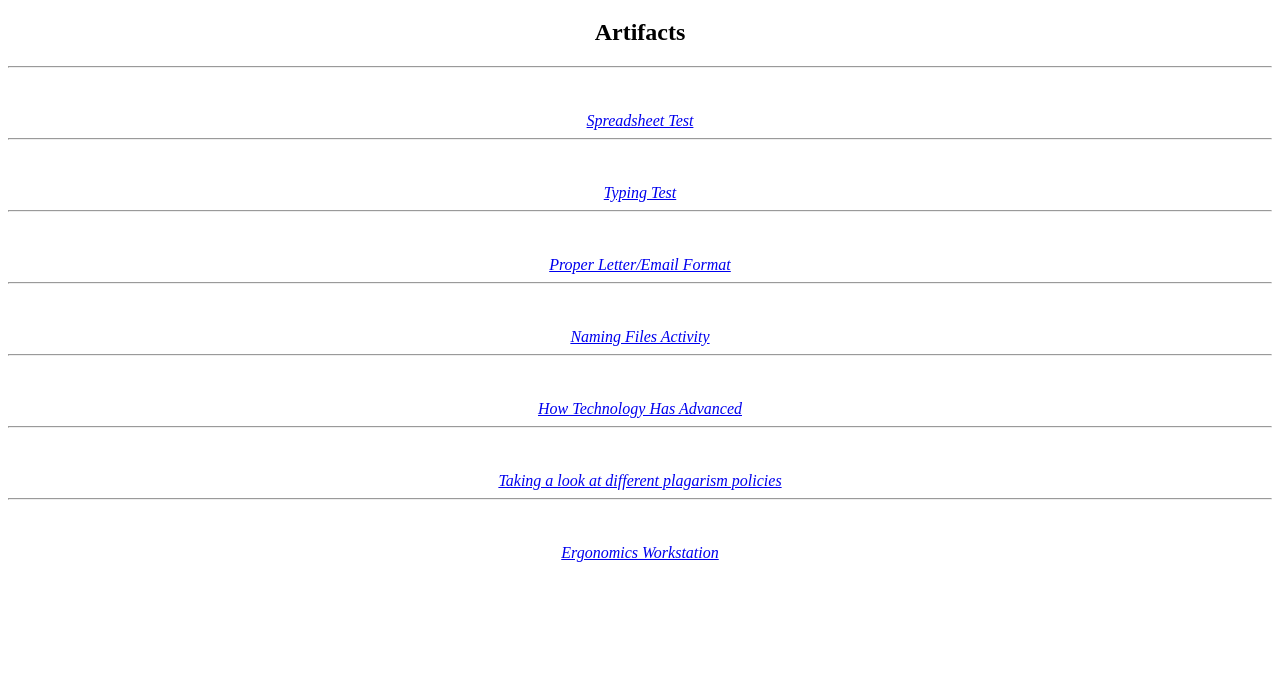
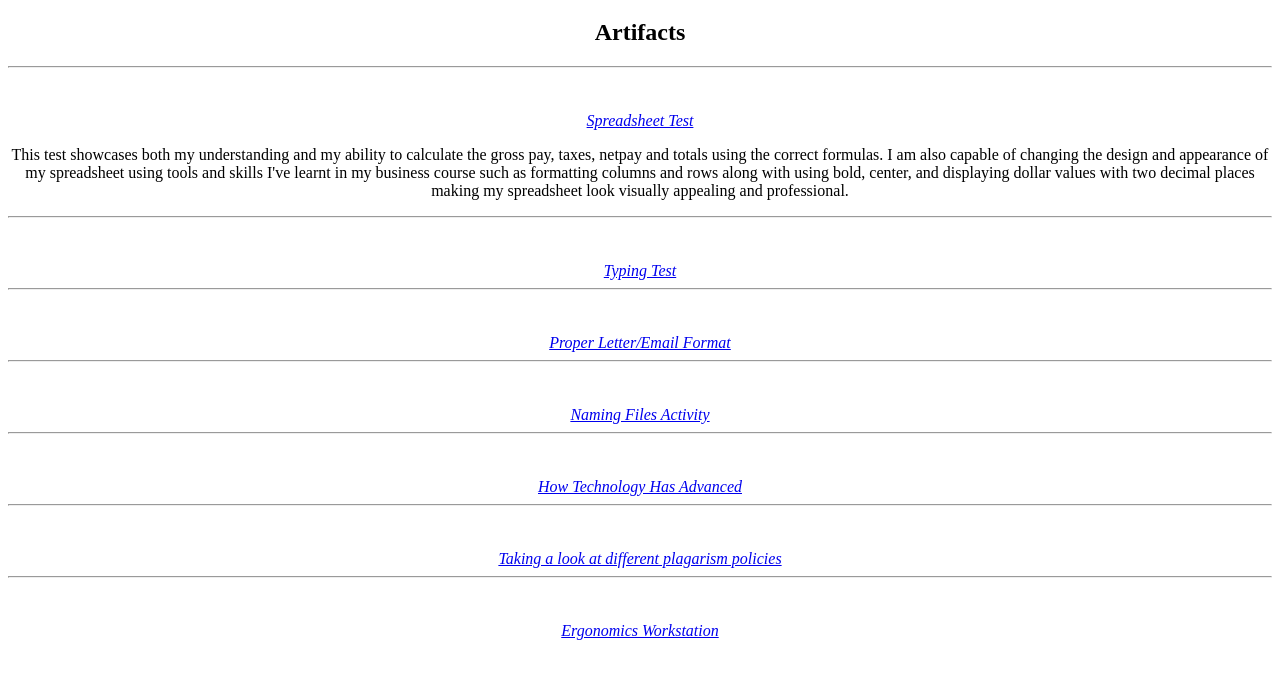
Before and after one commit to LiamD223/Liam-E-Portfolio, a plain HTML site: page Artifacts.htm in a window 1280 px wide. Shown: the part 127-800 px from the top of the page. Drawn offline with Linux system fonts and the light colour scheme.

Commit message:
Update Artifacts.htm

```diff
--- a/Artifacts.htm
+++ b/Artifacts.htm
@@ -25,6 +25,7 @@
 <center>
 <br><br>
 <i><a href="Task #2 Payroll.xlsx">Spreadsheet Test</a></i>
+  <p>This test showcases both my understanding and my ability to calculate the gross pay, taxes, netpay and totals using the correct formulas. I am also capable of changing the design and appearance of my spreadsheet using tools and skills I've learnt in my business course  such as  formatting columns and rows along with using bold, center, and displaying dollar values with two decimal places making my spreadsheet look visually appealing and professional.</p>
 </center>
 <hr align="center">
 <center>
```
